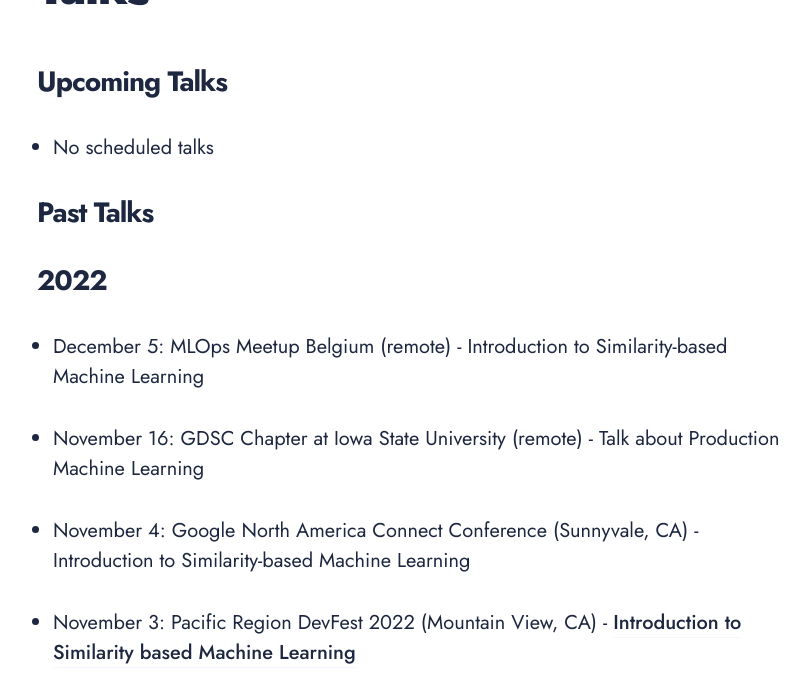
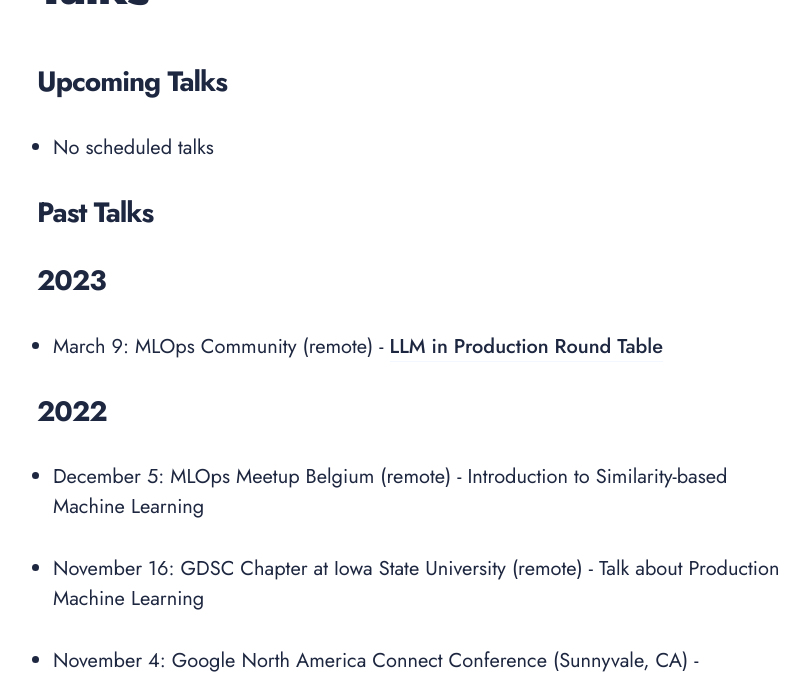
Before and after one commit to hanneshapke/hanneshapke.github.io, a Jekyll site: the page built from _pages/talks.md, in a window 1280 px wide and 900 px high, scrolled down 830 px, cut to the strip 0-676 px from the top of the window. Shown: the whole strip, without its empty margins (223-1032 px from the left). Built offline with Jekyll 4.4.1, drawn with Linux system fonts in a browser that asks for light colours; nearby versions of some CDN libraries.

Commit message:
added round table

```diff
--- a/_pages/talks.md
+++ b/_pages/talks.md
@@ -10,6 +10,10 @@
 * No scheduled talks
 
 ## Past Talks
+
+## 2023
+
+* March 9: MLOps Community (remote) - [LLM in Production Round Table](https://home.mlops.community/home/events/llms-in-production-2023-03-09)
 
 ## 2022
 
```
